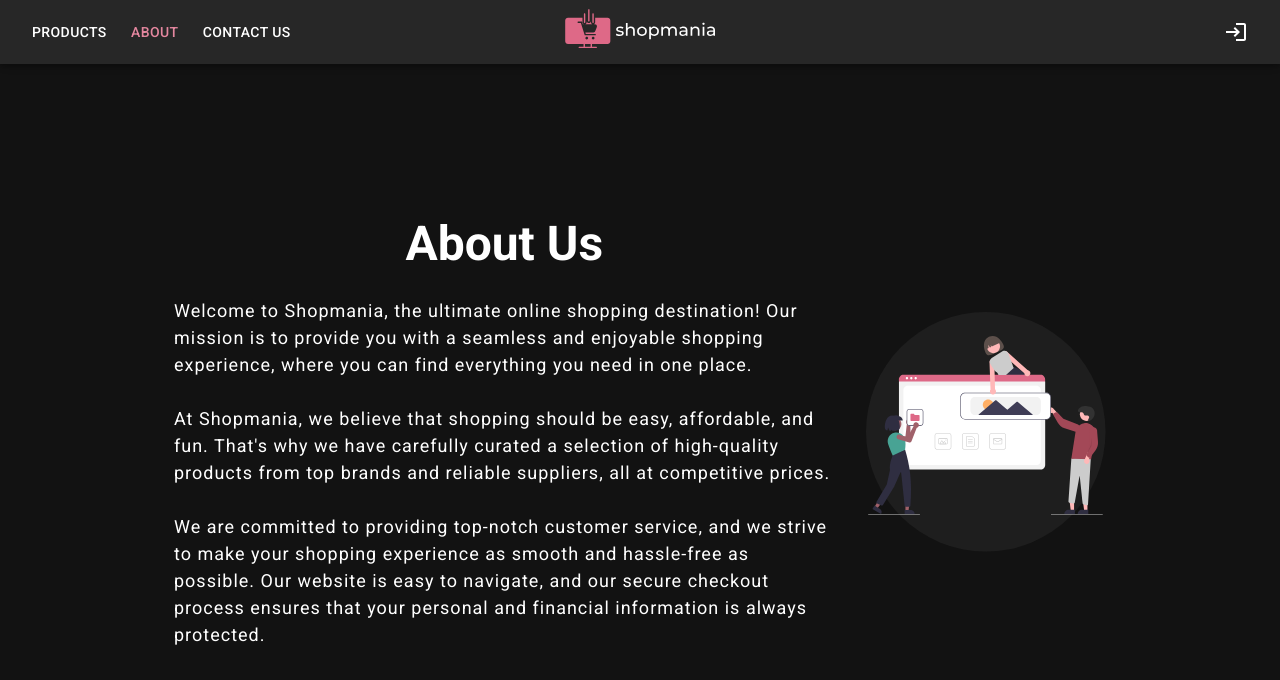
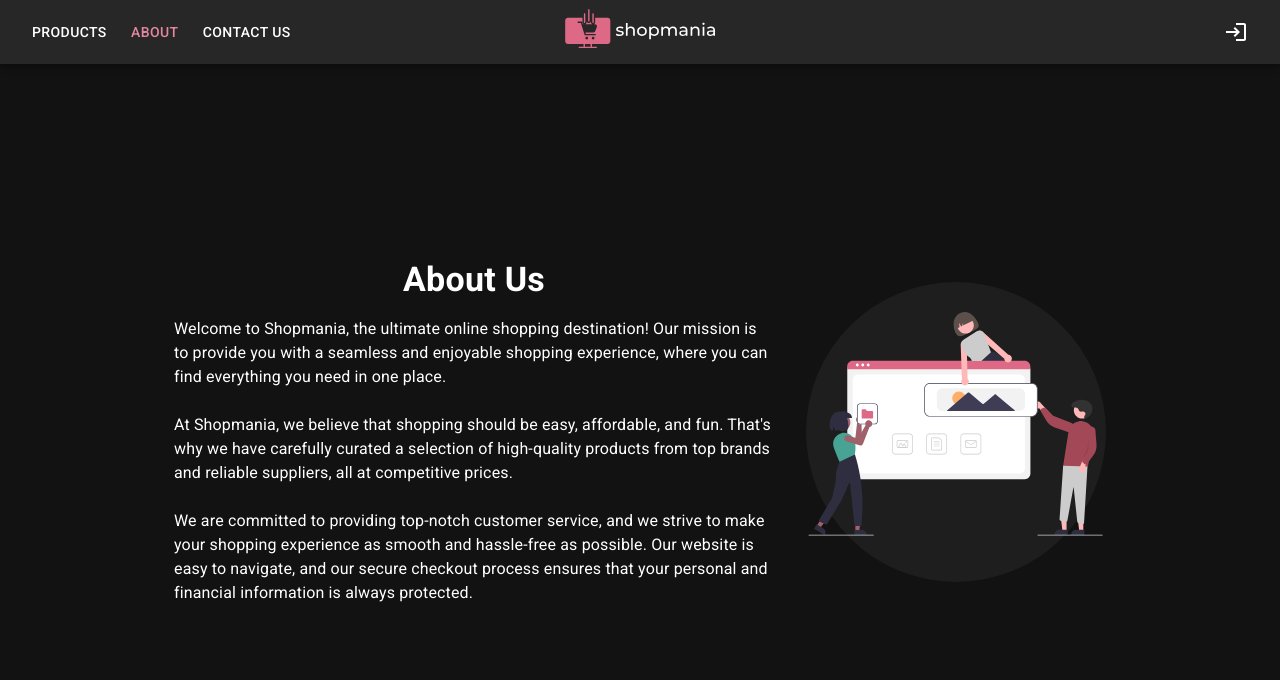
Before and after one commit to abdel-17/shopmania, a React (Vite) app: page /about in a window 1280 px wide. Shown: the top 680 px of the page. Built offline with nearby package versions, Linux system fonts and the light colour scheme; no server answers.

Commit message:
Change layout & typography

```diff
--- a/src/pages/About.tsx
+++ b/src/pages/About.tsx
@@ -1,60 +1,51 @@
-import { Box, Stack, Typography } from "@mui/material";
+import { Stack, Typography } from "@mui/material";
 
 import TeamIcon from "../assets/team.svg?react";
 
 export function About() {
   return (
-    <Box
+    <Stack
       className="fullscreen"
-      display="flex"
+      direction={{
+        xs: "column",
+        md: "row-reverse",
+      }}
       alignItems="center"
       justifyContent="center"
-    >
-      <Stack
-        direction={{
-          xs: "column",
-          lg: "row-reverse",
-        }}
-        margin={4}
+      padding={3}
       spacing={4}
     >
-        <TeamIcon
-          style={{
-            maxWidth: 400,
-            alignSelf: "center",
-          }}
-        />
+      <TeamIcon style={{ maxWidth: 300 }} />
 
-        <Box maxWidth="md">
+      <div>
         <Typography
           component="h1"
-            variant="h3"
+          variant="h4"
           textAlign="center"
           fontWeight="bold"
         >
           About Us
         </Typography>
 
-          <Typography fontSize={18} marginTop={3} letterSpacing={1}>
+        <Typography maxWidth="sm" variant="body1" marginTop={2}>
           Welcome to Shopmania, the ultimate online shopping destination! Our
           mission is to provide you with a seamless and enjoyable shopping
           experience, where you can find everything you need in one place.
           <br />
           <br />
-            At Shopmania, we believe that shopping should be easy, affordable,
-            and fun. That's why we have carefully curated a selection of
-            high-quality products from top brands and reliable suppliers, all at
-            competitive prices.
+          At Shopmania, we believe that shopping should be easy, affordable, and
+          fun. That's why we have carefully curated a selection of high-quality
+          products from top brands and reliable suppliers, all at competitive
+          prices.
           <br />
           <br />
           We are committed to providing top-notch customer service, and we
           strive to make your shopping experience as smooth and hassle-free as
           possible. Our website is easy to navigate, and our secure checkout
-            process ensures that your personal and financial information is
-            always protected.
+          process ensures that your personal and financial information is always
+          protected.
         </Typography>
-        </Box>
+      </div>
     </Stack>
-    </Box>
   );
 }
```
Lines whose indentation alone changed are shown as unchanged.
